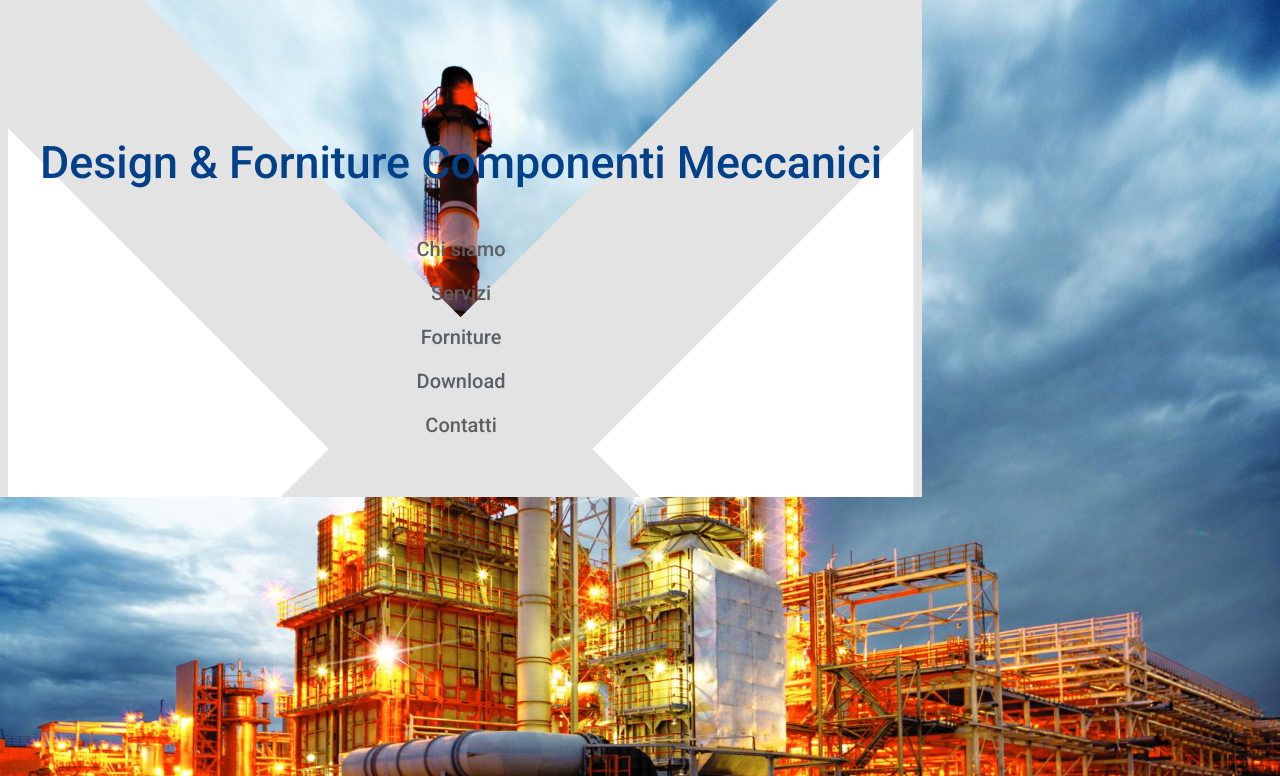
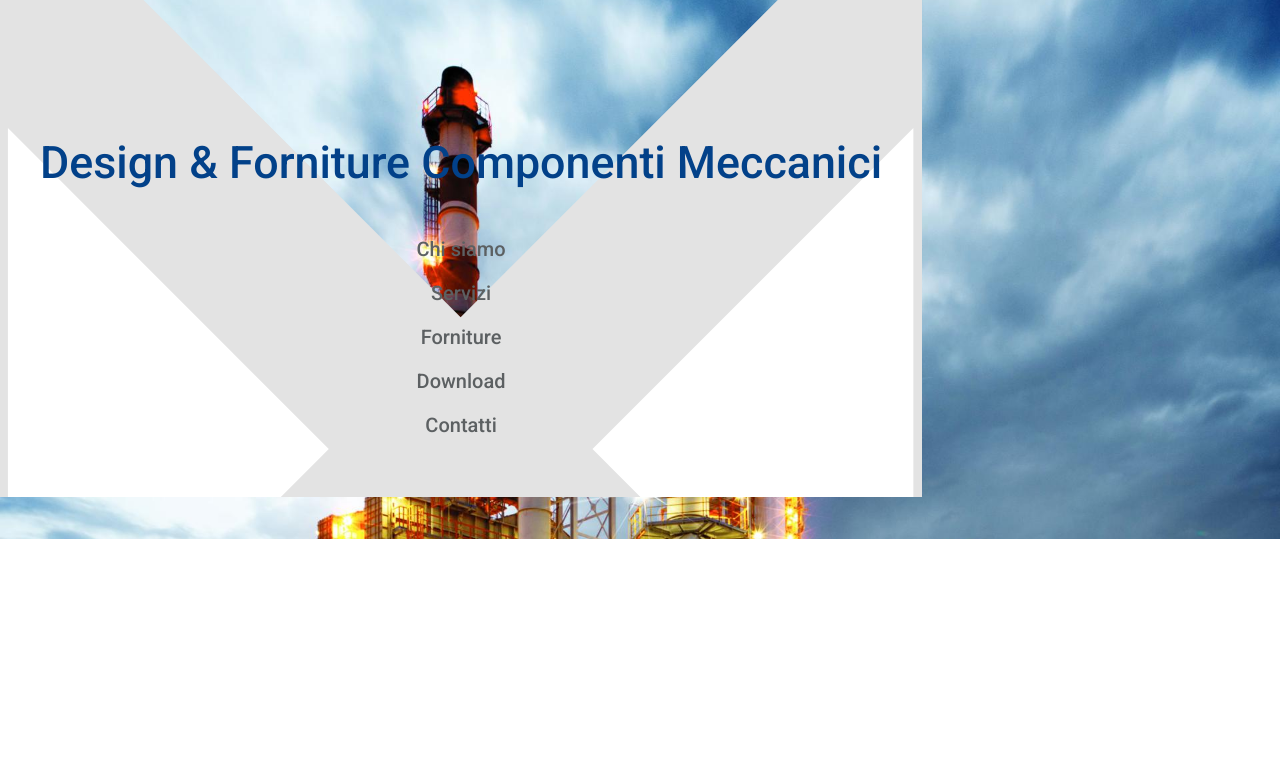
Before and after one commit to imeuro/meccfor, a PHP site: page /index.php in a window 1280 px wide. Shown: the part 261-1037 px from the top of the page. After the commit the page ends 800 px from the top, so only its background shows below. Run offline with PHP 8.4, Linux system fonts and the light colour scheme.

```diff
--- a/assets/css/mc.css
+++ b/assets/css/mc.css
@@ -187,7 +187,10 @@ body {
 
 .mc-content {
   position: relative;
-  top: 85px; }
+  top: 85px;
+  height: calc(100vh - 85px);
+  max-height: calc(100vh - 85px);
+  overflow: hidden; }
   .mc-content .mc-page-content {
     padding: 40px 5vw;
     display: inline-block; }
```
